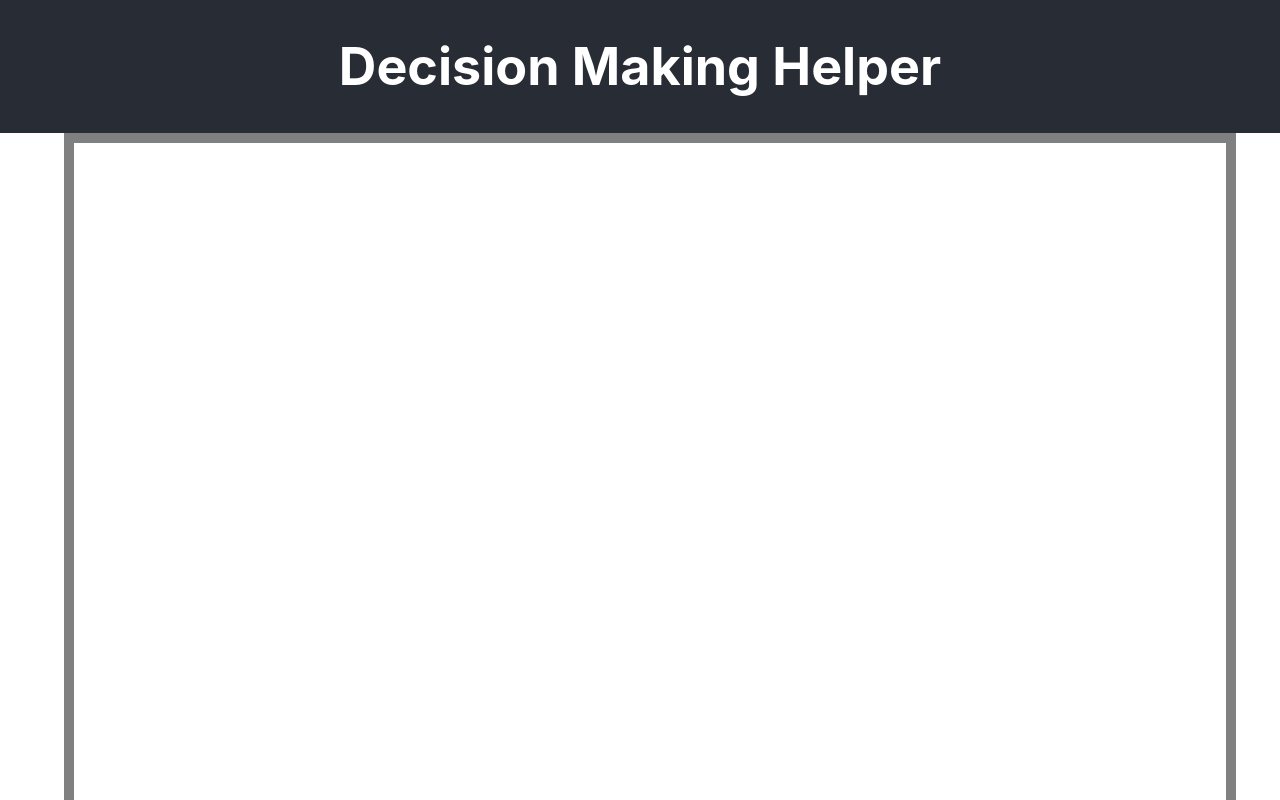
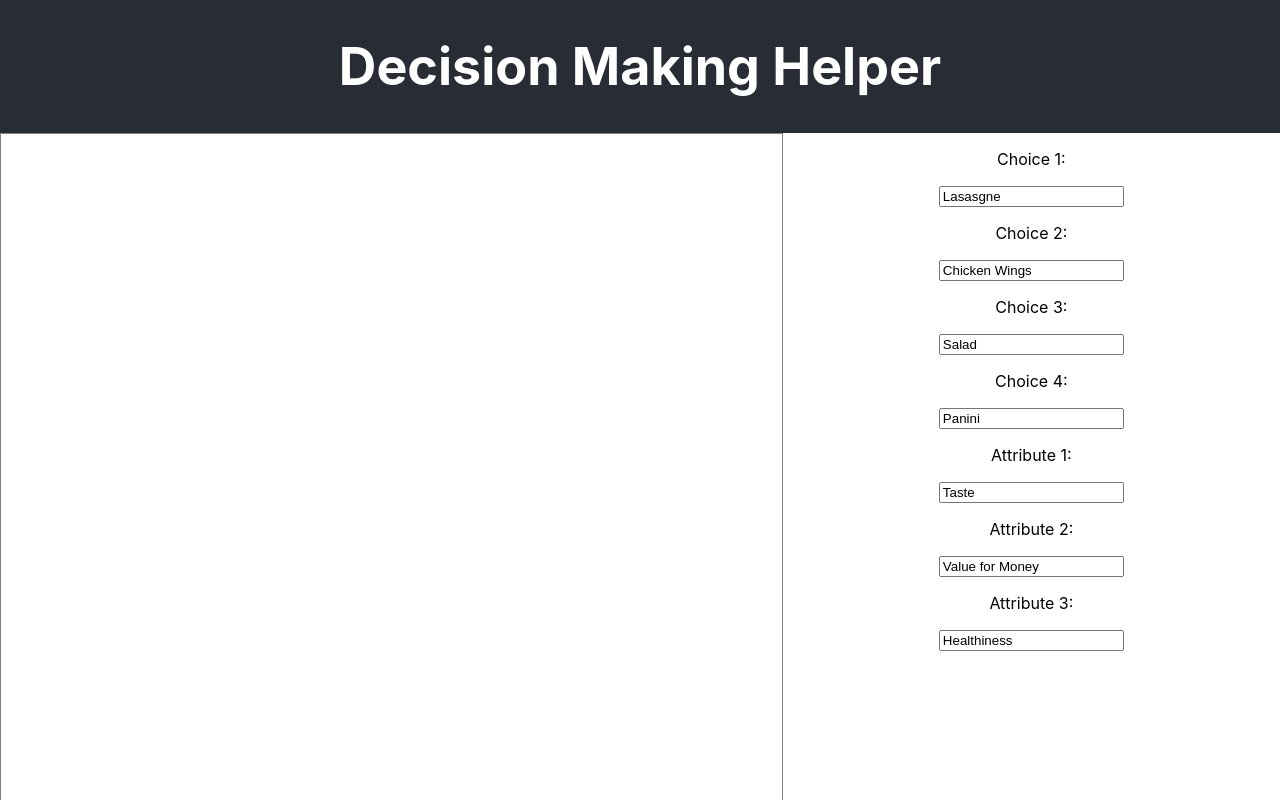
Before and after one commit to EmmaMcCracken/decision-making-helper, a React (Create React App) app: page / in a window 1280 px wide. Shown: the top 800 px of the page. Built offline with nearby package versions, Linux system fonts and the light colour scheme.

Commit message:
add ability to edit names of choices and attributes

```diff
--- a/src/App.tsx
+++ b/src/App.tsx
@@ -46,11 +46,10 @@ function App() {
         <h1>Decision Making Helper</h1>
       </header>
       <main className="container">
-        <div style={{ width: "90%", height: "100vh", margin: "auto" }}>
-          <ReactFlow
-            elements={elements}
-            style={{ border: "10px solid grey" }}
-          />
+        <div className="item">
+          <ReactFlow elements={elements} />
+        </div>
+        <div className="small-item">
           <UpdateNames state={state} dispatch={dispatch} />
         </div>
       </main>
--- a/src/css/App.css
+++ b/src/css/App.css
@@ -27,3 +27,18 @@
 .App-link {
   color: #61dafb;
 }
+
+.container {
+  display: flex;
+  height: 100vh;
+  justify-content: center;
+}
+
+.item {
+  flex-grow: 5;
+  border: 1px solid grey;
+}
+
+.small-item {
+  flex-grow: 2;
+}
--- a/src/css/components/UpdateNames.tsx
+++ b/src/css/components/UpdateNames.tsx
@@ -6,21 +6,44 @@ interface UpdateNamesProps {
 }
 
 export default function UpdateNames(props: UpdateNamesProps): JSX.Element {
-  const { choices } = props.state;
+  const { choices, attributes } = props.state;
   const { dispatch } = props;
   return (
+    <div>
+      <div>
+        {choices.map((choice) => (
           <>
-      <p>Choice 1:</p>
+            <p>Choice {choice.choiceId + 1}:</p>
             <input
-        value={choices[0].name}
+              value={choice.name}
               onChange={(e) => {
                 dispatch({
                   type: "update_choice_name",
-            choiceId: 0,
+                  choiceId: choice.choiceId,
                   name: e.target.value,
                 });
               }}
             ></input>
           </>
+        ))}
+      </div>
+      <div>
+        {attributes.map((attribute) => (
+          <>
+            <p>Attribute {attribute.attributeId + 1}:</p>
+            <input
+              value={attribute.name}
+              onChange={(e) => {
+                dispatch({
+                  type: "update_attribute_name",
+                  attributeId: attribute.attributeId,
+                  name: e.target.value,
+                });
+              }}
+            ></input>
+          </>
+        ))}
+      </div>
+    </div>
   );
 }
--- a/src/utils/reducer.tsx
+++ b/src/utils/reducer.tsx
@@ -52,6 +52,17 @@ export function reducer(state: StateI, action: any) {
         attributes: state.attributes,
       };
     }
+    case "update_attribute_name": {
+      const newAttributes = state.attributes.map((attribute) =>
+        attribute.attributeId === action.attributeId
+          ? { ...attribute, name: action.name }
+          : attribute
+      );
+      return {
+        choices: state.choices,
+        attributes: newAttributes,
+      };
+    }
     default: {
       throw Error("Unknown action: " + action.type);
     }
```
Lines whose indentation alone changed are shown as unchanged.
